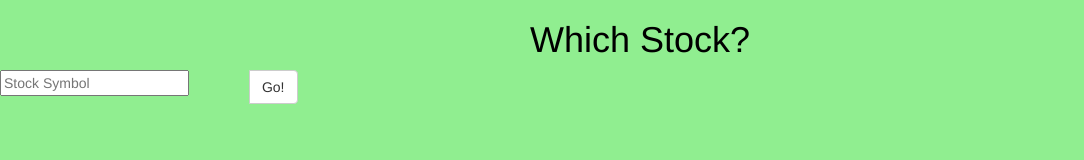
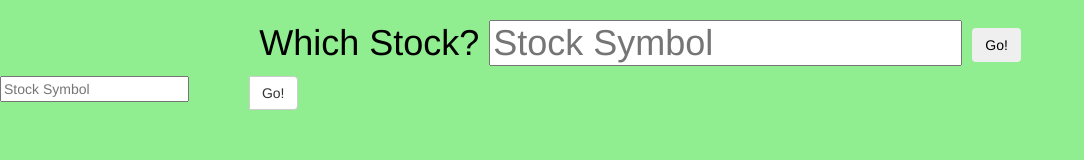
Before and after one commit to emadhaque/emadhaque, a plain HTML site: page index.html in a window 1280 px wide. Shown: the whole page, without its empty margins (0-1084 px from the left). Drawn offline with nearby package versions, Linux system fonts and the light colour scheme.

Commit message:
Update index.html

```diff
--- a/index.html
+++ b/index.html
@@ -14,7 +14,10 @@
 </head>
 
 <body>
-   <h1 class="text-center"> Which Stock?</h1>
+   <h1 class="text-center"> Which Stock?
+   <input type="text" class="text" placeholder="Stock Symbol">
+   <button class="btn" type="button">Go!</button>
+   </h1>
 
    <div class="row">
     <div class="col-lg-3">
```
